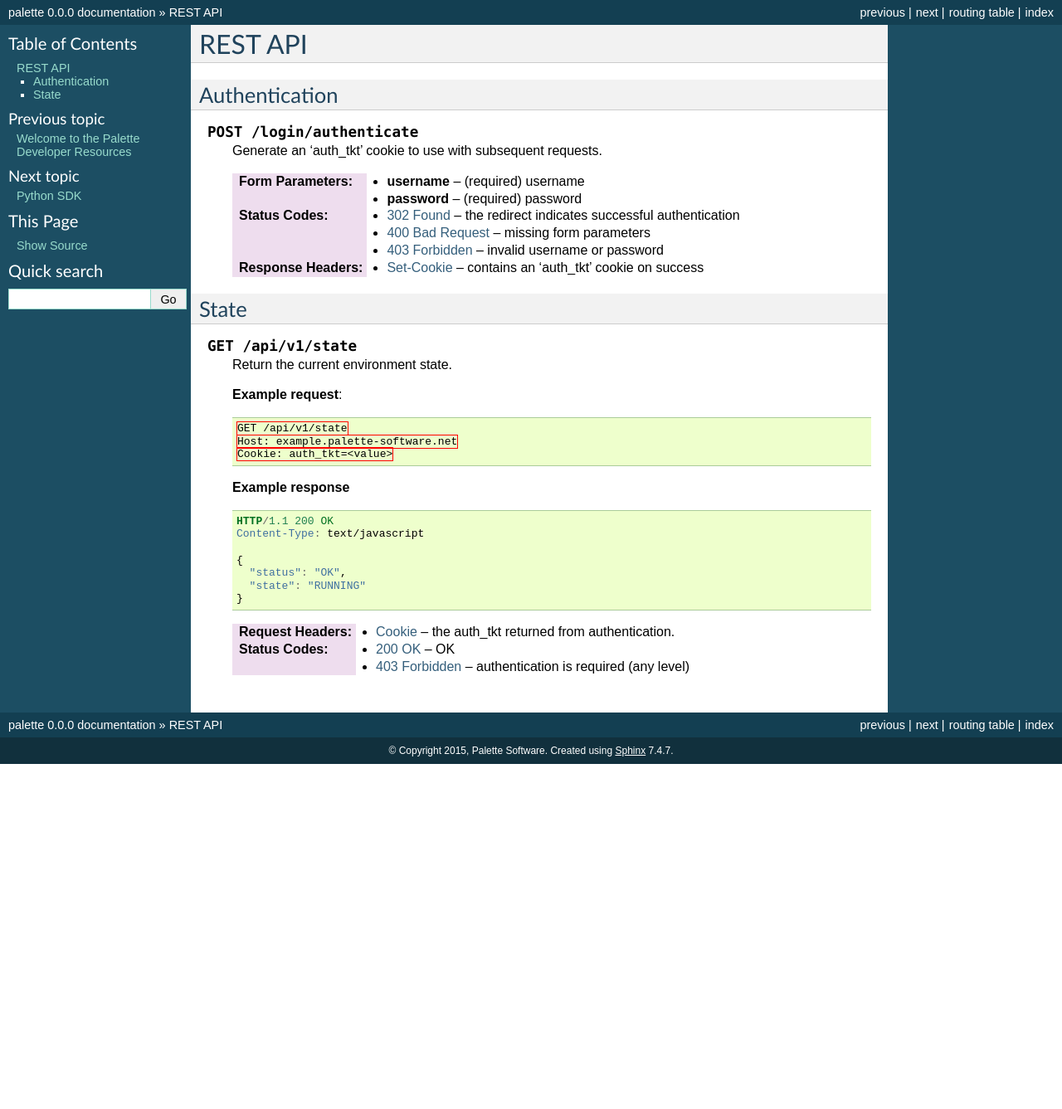
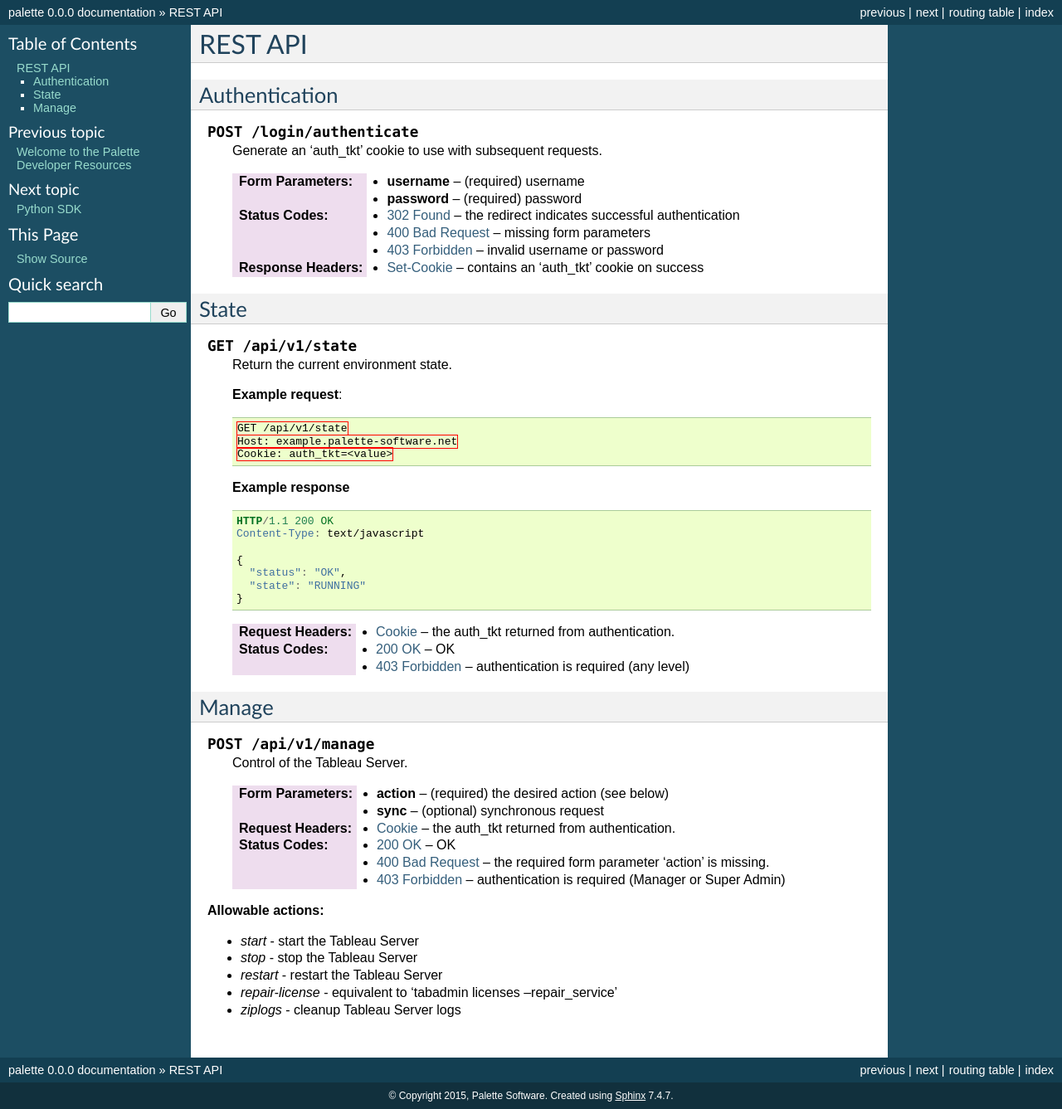
Before and after one commit to palette-software/sdk, a Sphinx documentation site: the page built from doc/api.rst, in a window 1280 px wide. Shown: the whole page at 83% size. Built offline with Sphinx 7.4.7, drawn with Linux system fonts in a browser that asks for light colours; before the commit the page ends 921 px from its top, so only the background shows below that.

Commit message:
Add a 'manage' section to the REST API documentation.

```diff
--- a/doc/api.rst
+++ b/doc/api.rst
@@ -48,3 +48,27 @@ State
    :reqheader Cookie: the auth_tkt returned from authentication.
    :statuscode 200: OK
    :statuscode 403: authentication is required (any level)
+
+Manage
+======
+
+.. http:post:: /api/v1/manage
+
+   Control of the Tableau Server.
+
+   :form action: (required) the desired action (see below)
+   :type action: str
+   :form sync: (optional) synchronous request
+   :type sync: bool
+   :reqheader Cookie: the auth_tkt returned from authentication.
+   :statuscode 200: OK
+   :statuscode 400: the required form parameter 'action' is missing.
+   :statuscode 403: authentication is required (Manager or Super Admin)
+
+**Allowable actions:**
+
+* *start* - start the Tableau Server
+* *stop* - stop the Tableau Server
+* *restart* - restart the Tableau Server
+* *repair-license* - equivalent to 'tabadmin licenses --repair_service'
+* *ziplogs* - cleanup Tableau Server logs
```
